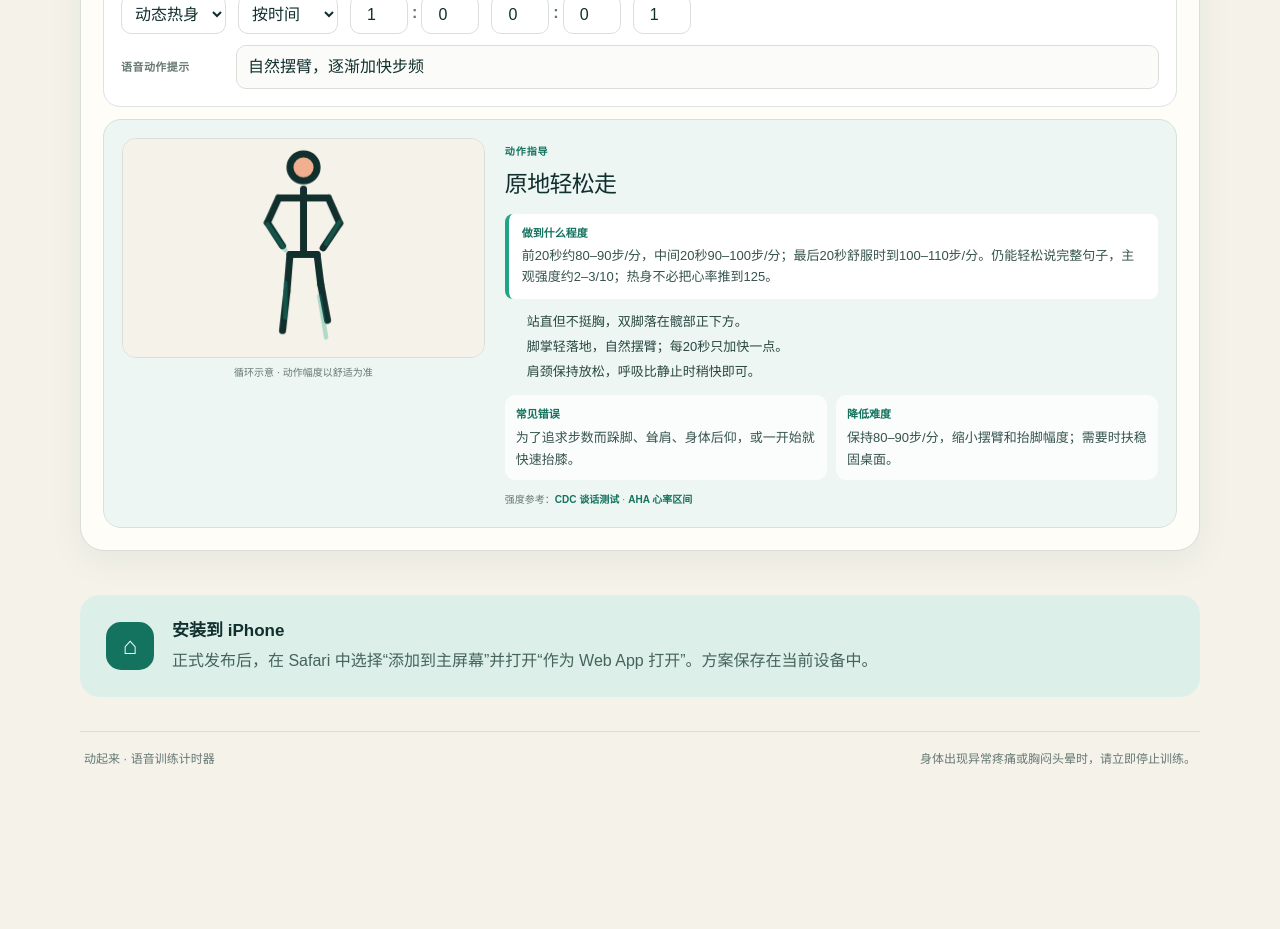
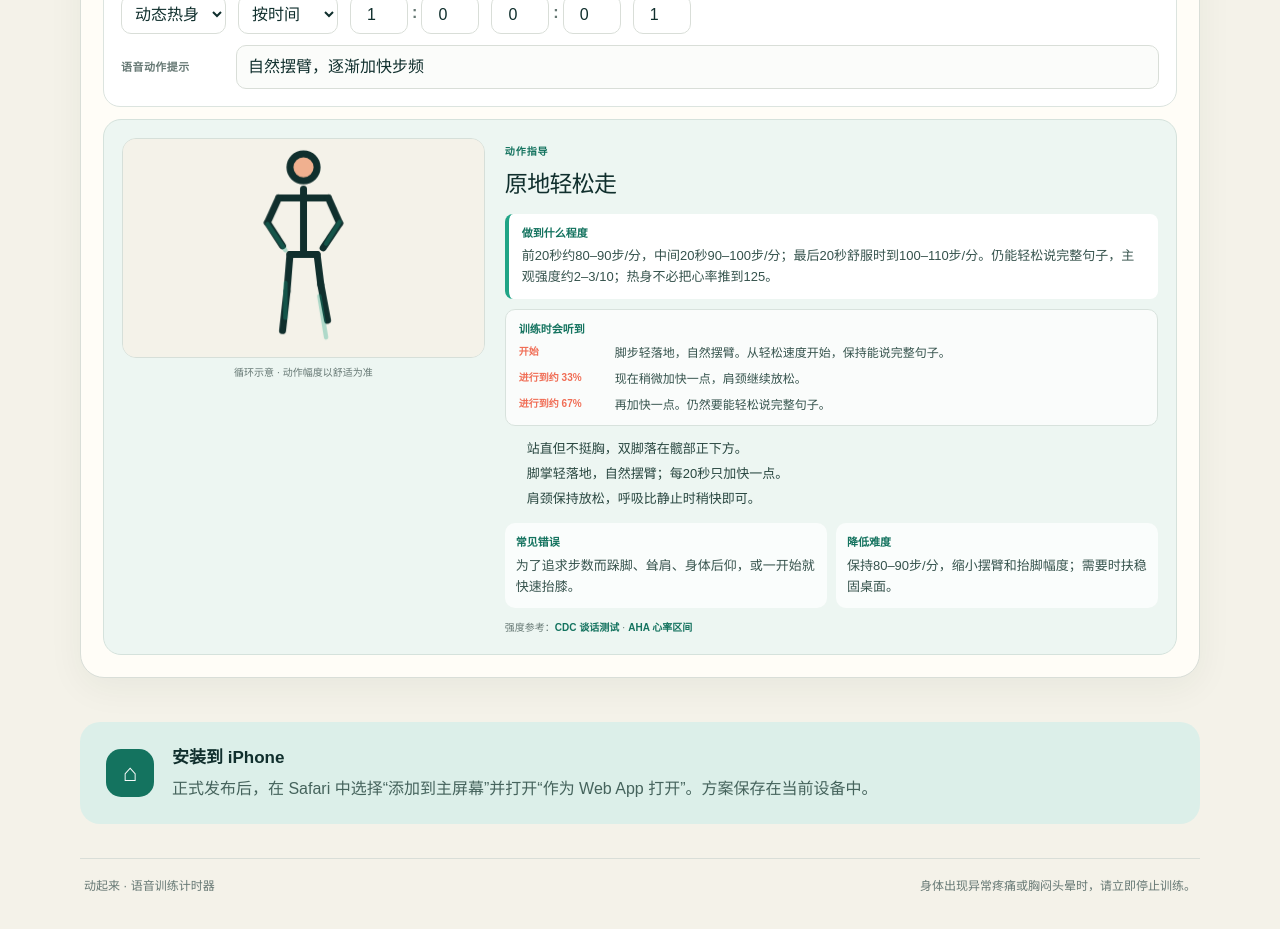
Before and after one commit to urakalee/workout-voice-timer, a Next.js app: page / in a window 1280 px wide. Shown: the part 1300-2229 px from the top of the page. Before the commit the page ends 2124 px from the top, so only its background shows below. Built offline with nearby package versions, Linux system fonts and the light colour scheme.

Commit message:
Add detailed timed voice coaching

```diff
--- a/app/exercise-guides.ts
+++ b/app/exercise-guides.ts
@@ -24,6 +24,17 @@ export type ExerciseGuide = {
   mistakes: string;
   easier: string;
   visual: MovementVisual;
+};
+
+export type TimedVoiceCue = {
+  atFraction: number;
+  text: string;
+};
+
+export type VoiceGuidance = {
+  intro: string;
+  legacyCue: string;
+  timedCues?: TimedVoiceCue[];
 };
 
 export const EXERCISE_GUIDES: ExerciseGuide[] = [
@@ -182,8 +193,93 @@ export const EXERCISE_GUIDES: ExerciseGuide[] = [
   },
 ];
 
+const VOICE_GUIDANCE: Record<string, VoiceGuidance> = {
+  "warmup-walk": {
+    intro: "脚步轻落地，自然摆臂。从轻松速度开始，保持能说完整句子。",
+    legacyCue: "自然摆臂，逐渐加快步频",
+    timedCues: [
+      { atFraction: 1 / 3, text: "现在稍微加快一点，肩颈继续放松。" },
+      { atFraction: 2 / 3, text: "再加快一点。仍然要能轻松说完整句子。" },
+    ],
+  },
+  "warmup-shoulder": {
+    intro: "先做向后的肩绕环，从小圈逐渐放大。肩颈放松，不要甩手臂。",
+    legacyCue: "肩膀绕环，配合轻柔摆臂",
+    timedCues: [{ atFraction: 0.5, text: "现在换成向前绕环，幅度以肩部舒服为准。" }],
+  },
+  "warmup-hip": {
+    intro: "膝盖微屈，臀部向后推，腰背保持稳定。用臀部带动身体回到直立。",
+    legacyCue: "臀部向后推，腰背保持稳定",
+  },
+  "warmup-squat": {
+    intro: "先做浅蹲。臀部向后下方移动，膝盖朝脚尖方向，脚跟不要抬起。",
+    legacyCue: "膝盖方向与脚尖保持一致",
+    timedCues: [{ atFraction: 0.5, text: "现在切换到交替后撤点地。左右交替，重心主要留在前脚。" }],
+  },
+  "warmup-step": {
+    intro: "先加速原地走，脚步保持轻，身体直立。不要一开始就冲得太快。",
+    legacyCue: "两个动作各做三十秒",
+    timedCues: [{ atFraction: 0.5, text: "现在切换到无跳开合步。右脚侧迈、收回，再换左脚，始终有一只脚着地。" }],
+  },
+  "core-wheel": {
+    intro: "健腹轮做短距离慢动作。向前两到三秒，腰背不下沉；回收时前臂向下向后压。",
+    legacyCue: "短距离慢速完成，腰部不适时改做死虫",
+  },
+  "circuit-march": {
+    intro: "身体直立，腹部轻收，左右交替抬膝。脚步轻，保持还能说一个短句。",
+    legacyCue: "身体直立，腹部轻收",
+  },
+  "circuit-squat": {
+    intro: "臀部向后下方移动，膝盖朝第二脚趾方向。下降约两秒，站起一到两秒。",
+    legacyCue: "臀部向后下方移动",
+  },
+  "circuit-box": {
+    intro: "双拳从下巴附近交替送出，另一只手留在面前。接近伸直就收回，不要锁肘。",
+    legacyCue: "交替出拳，肘部不要锁死",
+  },
+  "circuit-lunge": {
+    intro: "一只脚向后迈，前脚掌稳稳压地。身体直立，用前腿和臀部回到站姿，再换边。",
+    legacyCue: "不稳时改为后撤点地",
+  },
+  "circuit-jack": {
+    intro: "右脚侧迈，同时双臂向上画弧；收回后换左侧。不要跳，始终有一只脚着地。",
+    legacyCue: "左右交替侧迈，不需要跳跃",
+  },
+  "circuit-push": {
+    intro: "双手略宽于肩放在墙上，腹部和臀部收紧。胸口靠近墙，再平稳推开。",
+    legacyCue: "身体保持一条直线",
+  },
+  "cooldown-walk": {
+    intro: "继续小步慢走，不要突然停下。逐渐减小步幅和摆臂，让呼吸慢慢平稳。",
+    legacyCue: "逐渐放慢步频和呼吸",
+  },
+  "cooldown-calf": {
+    intro: "先拉伸一侧小腿。后脚脚尖朝前、脚跟压地，身体轻轻向墙靠近。",
+    legacyCue: "左右各三十秒",
+    timedCues: [{ atFraction: 0.5, text: "现在换另一侧小腿。后脚跟继续压住地面。" }],
+  },
+  "cooldown-hip": {
+    intro: "先做一侧大腿前侧或髋前侧拉伸。扶稳，骨盆轻收，不要把腰向前顶。",
+    legacyCue: "左右各三十秒",
+    timedCues: [{ atFraction: 0.5, text: "现在慢慢放开，换另一侧。只需要温和牵拉。" }],
+  },
+  "cooldown-chest": {
+    intro: "肩膀向后向下放松，胸骨轻抬。手臂只向后移动一点，不要挺腰。",
+    legacyCue: "轻柔活动，全程无疼痛",
+  },
+  "cooldown-check": {
+    intro: "放松肩膀，舒适吸气三到四秒，呼气四到六秒。检查是否有头晕、胸闷或异常疼痛。",
+    legacyCue: "确认没有头晕胸闷或异常腰痛",
+  },
+};
+
 export function findExerciseGuide(activityId: string, activityName: string) {
   const normalizedName = activityName.replace(/－副本(?:－副本)*$/, "");
   return EXERCISE_GUIDES.find((guide) => guide.activityId === activityId)
     ?? EXERCISE_GUIDES.find((guide) => guide.activityName === normalizedName);
 }
+
+export function findVoiceGuidance(activityId: string, activityName: string) {
+  const guide = findExerciseGuide(activityId, activityName);
+  return guide ? VOICE_GUIDANCE[guide.activityId] : undefined;
+}
--- a/app/globals.css
+++ b/app/globals.css
@@ -833,6 +833,37 @@ footer {
   line-height: 1.65;
 }
 
+.voice-plan {
+  display: grid;
+  gap: 7px;
+  margin-top: 10px;
+  padding: 11px 13px;
+  border: 1px solid #d8e2dd;
+  border-radius: 10px;
+  background: rgba(255, 255, 255, 0.7);
+}
+
+.voice-plan > strong {
+  color: var(--mint-dark);
+  font-size: 11px;
+}
+
+.voice-plan p {
+  display: grid;
+  grid-template-columns: 88px 1fr;
+  gap: 8px;
+  margin: 0;
+  color: #36534d;
+  font-size: 12px;
+  line-height: 1.55;
+}
+
+.voice-plan p span {
+  color: var(--coral);
+  font-size: 10px;
+  font-weight: 900;
+}
+
 .guide-copy ol {
   display: grid;
   gap: 5px;
@@ -1310,6 +1341,10 @@ footer {
     grid-template-columns: 1fr;
   }
 
+  .voice-plan p {
+    grid-template-columns: 76px 1fr;
+  }
+
   .selected-editor-heading {
     align-items: flex-start;
   }
--- a/app/page.tsx
+++ b/app/page.tsx
@@ -18,7 +18,7 @@ import {
   useSortable,
 } from "@dnd-kit/sortable";
 import { CSS } from "@dnd-kit/utilities";
-import { findExerciseGuide, type ExerciseGuide } from "./exercise-guides";
+import { findExerciseGuide, findVoiceGuidance, type ExerciseGuide } from "./exercise-guides";
 import { MovementDiagram } from "./movement-diagram";
 
 type ActivityKind = "timed" | "reps";
@@ -588,6 +588,8 @@ function SelectedActivityEditor({
 }
 
 function ExerciseGuidePanel({ guide, player = false }: { guide: ExerciseGuide; player?: boolean }) {
+  const voiceGuidance = findVoiceGuidance(guide.activityId, guide.activityName);
+
   return (
     <section className={`exercise-guide ${player ? "player-exercise-guide" : ""}`} aria-label={`${guide.activityName}详细指导`}>
       <div className="guide-visual">
@@ -601,6 +603,18 @@ function ExerciseGuidePanel({ guide, player = false }: { guide: ExerciseGuide; p
           <strong>做到什么程度</strong>
           <p>{guide.target}</p>
         </div>
+        {voiceGuidance && (
+          <div className="voice-plan">
+            <strong>训练时会听到</strong>
+            <p><span>开始</span>{voiceGuidance.intro}</p>
+            {voiceGuidance.timedCues?.map((cue) => (
+              <p key={`${cue.atFraction}-${cue.text}`}>
+                <span>{cue.atFraction === 0.5 ? "进行到一半" : `进行到约 ${Math.round(cue.atFraction * 100)}%`}</span>
+                {cue.text}
+              </p>
+            ))}
+          </div>
+        )}
         <ol>
           {guide.steps.map((step) => <li key={step}>{step}</li>)}
         </ol>
@@ -799,7 +813,12 @@ export default function Home() {
         event.kind === "reps"
           ? `${event.reps}次，最长${spokenDuration(event.duration)}`
           : spokenDuration(event.duration);
-      speak(`${round}${set}开始${event.name}，${target}。${event.cue}`);
+      const voiceGuidance = findVoiceGuidance(event.activityId, event.name);
+      const instruction = voiceGuidance?.intro || event.cue;
+      const customCue = voiceGuidance && event.cue && event.cue !== voiceGuidance.legacyCue && event.cue !== voiceGuidance.intro
+        ? `补充提醒，${event.cue}。`
+        : "";
+      speak(`${round}${set}开始${event.name}，${target}。${instruction}。${customCue}`);
     },
     [speak],
   );
@@ -833,7 +852,23 @@ export default function Home() {
       setRemaining(nextRemaining);
 
       const current = timeline[currentIndex];
-      if (current && nextRemaining === 10 && !announcedRef.current.has("ten")) {
+      let spokeTimedCue = false;
+      if (current?.type === "work") {
+        const voiceGuidance = findVoiceGuidance(current.activityId, current.name);
+        const elapsed = current.duration - nextRemaining;
+        const dueCues = (voiceGuidance?.timedCues ?? []).filter((cue, index) => {
+          const key = `timed-${index}`;
+          if (elapsed < current.duration * cue.atFraction || announcedRef.current.has(key)) return false;
+          announcedRef.current.add(key);
+          return true;
+        });
+        const latestCue = dueCues.at(-1);
+        if (latestCue) {
+          speak(latestCue.text);
+          spokeTimedCue = true;
+        }
+      }
+      if (current && current.duration > 15 && !spokeTimedCue && nextRemaining === 10 && !announcedRef.current.has("ten")) {
         announcedRef.current.add("ten");
         speak("还有十秒");
       }
```
Also changed, not shown: 2 other files (tests, documents, lock files or other folders).
